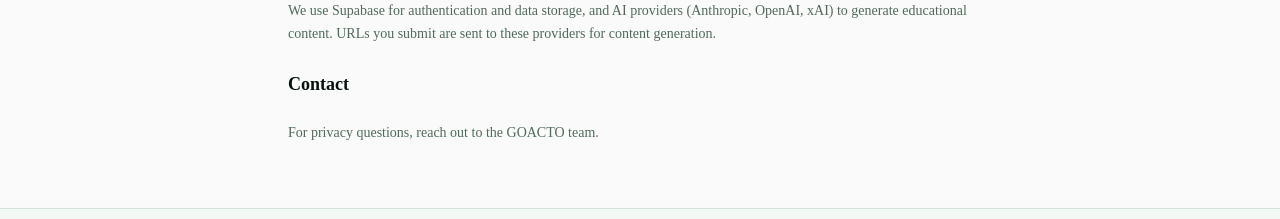
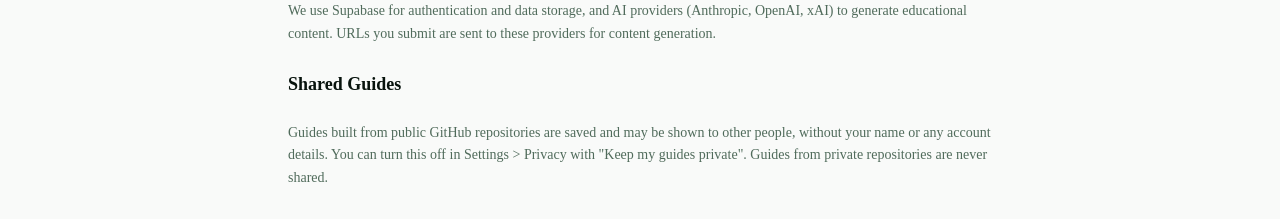
Before and after one commit to goacto/apptotext, a Next.js app: page /privacy in a window 1280 px wide. Shown: the part 512-731 px from the top of the page. Built offline with nearby package versions, Linux system fonts and the light colour scheme; no server answers.

Commit message:
cache PR2: privacy/terms copy + proof (4/4)

```diff
--- a/src/app/privacy/page.tsx
+++ b/src/app/privacy/page.tsx
@@ -36,6 +36,16 @@ export default function PrivacyPage() {
           submit are sent to these providers for content generation.
         </p>
 
+        <h2 className="text-lg font-semibold text-foreground">
+          Shared Guides
+        </h2>
+        <p>
+          Guides built from public GitHub repositories are saved and may be
+          shown to other people, without your name or any account details. You
+          can turn this off in Settings &gt; Privacy with &quot;Keep my guides
+          private&quot;. Guides from private repositories are never shared.
+        </p>
+
         <h2 className="text-lg font-semibold text-foreground">Contact</h2>
         <p>
           For privacy questions, reach out to the {GOACTO_SHORT} team.
--- a/src/app/terms/page.tsx
+++ b/src/app/terms/page.tsx
@@ -42,6 +42,13 @@ export default function TermsPage() {
           In the spirit of {GOACTO_SHORT}, treat all community members with
           respect. Shared conversions should be educational and constructive.
         </p>
+
+        <h2 className="text-lg font-semibold text-foreground">Saved Guides</h2>
+        <p>
+          Guides generated from public GitHub repositories are saved and may be
+          reused for other people, without naming who generated them, unless
+          you turn on &quot;Keep my guides private&quot; in Settings.
+        </p>
       </div>
     </div>
   );
```
Also changed, not shown: 1 other file (tests, documents, lock files or other folders).
